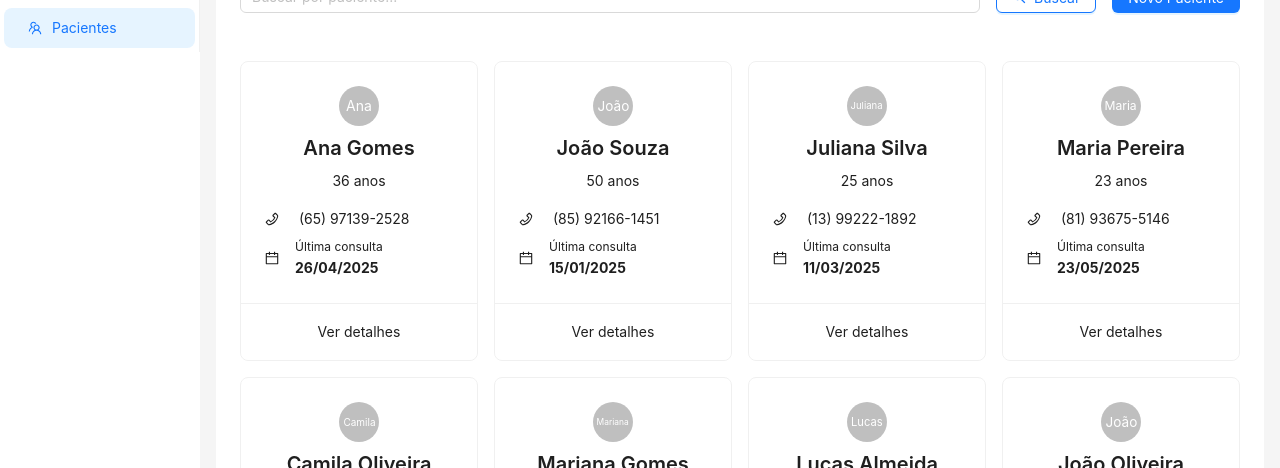
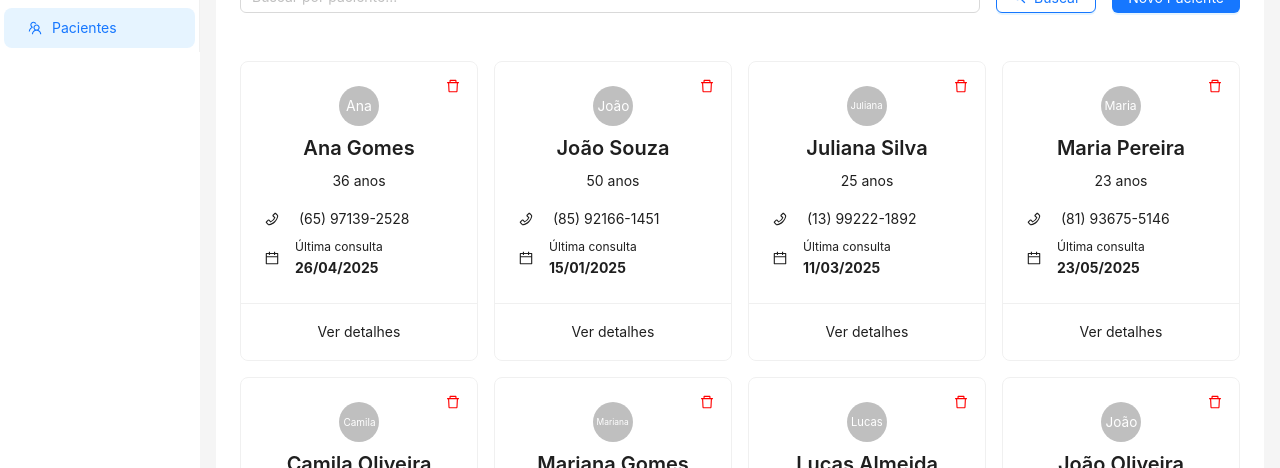
Before and after one commit to GustavoBrazThomaz/calma, a React (Vite) app: page /pacientes in a window 1280 px wide. Shown: the part 135-603 px from the top of the page. Built offline with nearby package versions, Linux system fonts and the light colour scheme.

Commit message:
feat: create patient delete

```diff
--- a/src/pages/patients/patients.tsx
+++ b/src/pages/patients/patients.tsx
@@ -18,18 +18,52 @@ import { useGetPatients } from "../../services/patient/use-get-patients";
 import { paginateItems } from "../../utils/paginate-items";
 import { useEffect, useState } from "react";
 import type { Patients } from "../../types/patient";
+import { useQueryClient } from "@tanstack/react-query";
+import { usePatient } from "../../services/patient/use-patient";
 
 const { Title } = Typography;
 
 export function Patients() {
   const navigate = useNavigate();
   const [searchParams, setSearchParams] = useSearchParams();
-  const { data, isLoading, isSuccess } = useGetPatients();
+  const { data, isLoading, isSuccess, isStale } = useGetPatients();
   const [patients, setPatients] = useState<Patients[]>([]);
+  const [pagination, setPagination] = useState<{ count: number; page: number }>(
+    { count: 0, page: 1 }
+  );
+  const queryClient = useQueryClient();
+  const { deletePatient } = usePatient();
 
   useEffect(() => {
-    if (data) paginateItems(data, 1, setPatients, 8);
-  }, [isSuccess, data]);
+    if (data) {
+      paginateItems(data, 1, setPatients, 8);
+      setPagination((prev) => {
+        return {
+          ...prev,
+          count: data.length,
+        };
+      });
+    }
+  }, [isSuccess, data, isStale]);
+
+  function handleDeletePatientById(id: string) {
+    deletePatient.mutate(id);
+    queryClient.refetchQueries({ queryKey: ["fetchPatients"] });
+
+    if (data) {
+      const newData = data.filter((item) => item.id !== id);
+      paginateItems(newData, pagination.page, setPatients, 8);
+      console.log(newData);
+      setPagination((prev) => {
+        return {
+          ...prev,
+          count: newData.length,
+        };
+      });
+    }
+
+    setPatients((prev) => prev.filter((item) => item.id !== id));
+  }
 
   if (isLoading)
     return (
@@ -97,14 +131,23 @@ export function Patients() {
               birthDate={item.birthDate}
               phone={item.phone}
               lastAppointment={item.lastAppointment}
+              onDelete={handleDeletePatientById}
             />
           </Col>
         ))}
       </Row>
       <Pagination
-        onChange={(pag) => paginateItems(data, pag, setPatients, 8)}
+        onChange={(pag) => {
+          paginateItems(data, pag, setPatients, 8);
+          setPagination((prev) => {
+            return {
+              ...prev,
+              page: pag,
+            };
+          });
+        }}
         defaultCurrent={1}
-        total={data.length}
+        total={pagination.count}
         defaultPageSize={8}
         align="center"
       />
--- a/src/services/patient/patient.service.ts
+++ b/src/services/patient/patient.service.ts
@@ -74,3 +74,19 @@ export async function postCreateNewPatient(
     }, 500);
   });
 }
+
+export async function deletePatientById(id: string) {
+  return new Promise((resolve, reject) => {
+    setTimeout(() => {
+      const index = patients.findIndex((patients) => patients.id === id);
+
+      if (index === -1) {
+        reject({ code: 404, message: "paciente não encontrado" });
+        return;
+      }
+
+      patients.splice(index, 1);
+      resolve(patients);
+    }, 500);
+  });
+}
--- a/src/services/patient/use-patient.tsx
+++ b/src/services/patient/use-patient.tsx
@@ -1,12 +1,17 @@
 import { useMutation } from "@tanstack/react-query";
-import { postCreateNewPatient } from "./patient.service";
+import { deletePatientById, postCreateNewPatient } from "./patient.service";
 
 export function usePatient() {
   const newPatient = useMutation({
     mutationFn: postCreateNewPatient,
   });
 
+  const deletePatient = useMutation({
+    mutationFn: deletePatientById,
+  });
+
   return {
     newPatient,
+    deletePatient,
   };
 }
--- a/src/ui/cards/patient-card.tsx
+++ b/src/ui/cards/patient-card.tsx
@@ -1,11 +1,27 @@
-import { CalendarOutlined, PhoneOutlined } from "@ant-design/icons";
-import { Avatar, Button, Card, Flex, Space, Typography } from "antd";
+import {
+  CalendarOutlined,
+  DeleteOutlined,
+  PhoneOutlined,
+} from "@ant-design/icons";
+import {
+  Avatar,
+  Button,
+  Card,
+  Flex,
+  Popconfirm,
+  Space,
+  Typography,
+} from "antd";
 import dayjs from "dayjs";
-import { getAgeFromBirthDate } from "../../utils/get-age";
 import { useNavigate } from "react-router";
 import type { Patients } from "../../types/patient";
+import { getAgeFromBirthDate } from "../../utils/get-age";
 
 const { Title } = Typography;
+
+type Props = Patients & {
+  onDelete: (id: string) => void;
+};
 
 export function PatientCard({
   id,
@@ -14,7 +30,8 @@ export function PatientCard({
   birthDate,
   phone,
   lastAppointment,
-}: Patients) {
+  onDelete,
+}: Props) {
   const navigate = useNavigate();
 
   return (
@@ -57,6 +74,28 @@ export function PatientCard({
           </Space>
         </Flex>
       </Space>
+
+      <Popconfirm
+        title="Excluir paciente"
+        description="Você tem certeza que deseja excluir esse paciente?"
+        onConfirm={() => {
+          onDelete(id);
+        }}
+        okText="Excluir"
+        cancelText="Cancelar"
+      >
+        <Button
+          icon={<DeleteOutlined />}
+          type="text"
+          color="danger"
+          style={{
+            position: "absolute",
+            right: "0.5rem",
+            top: "0.5rem",
+            color: "red",
+          }}
+        />
+      </Popconfirm>
     </Card>
   );
 }
```
